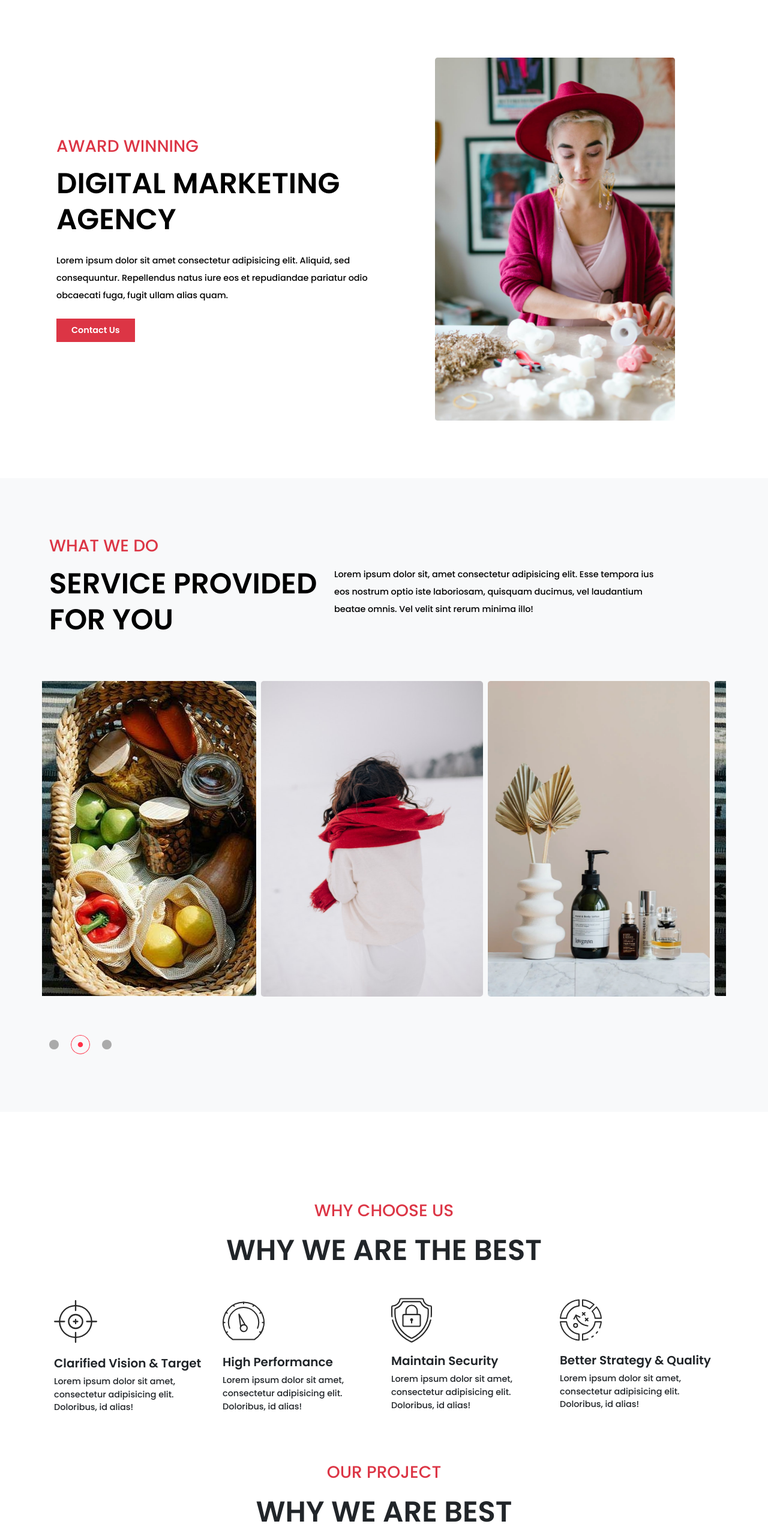
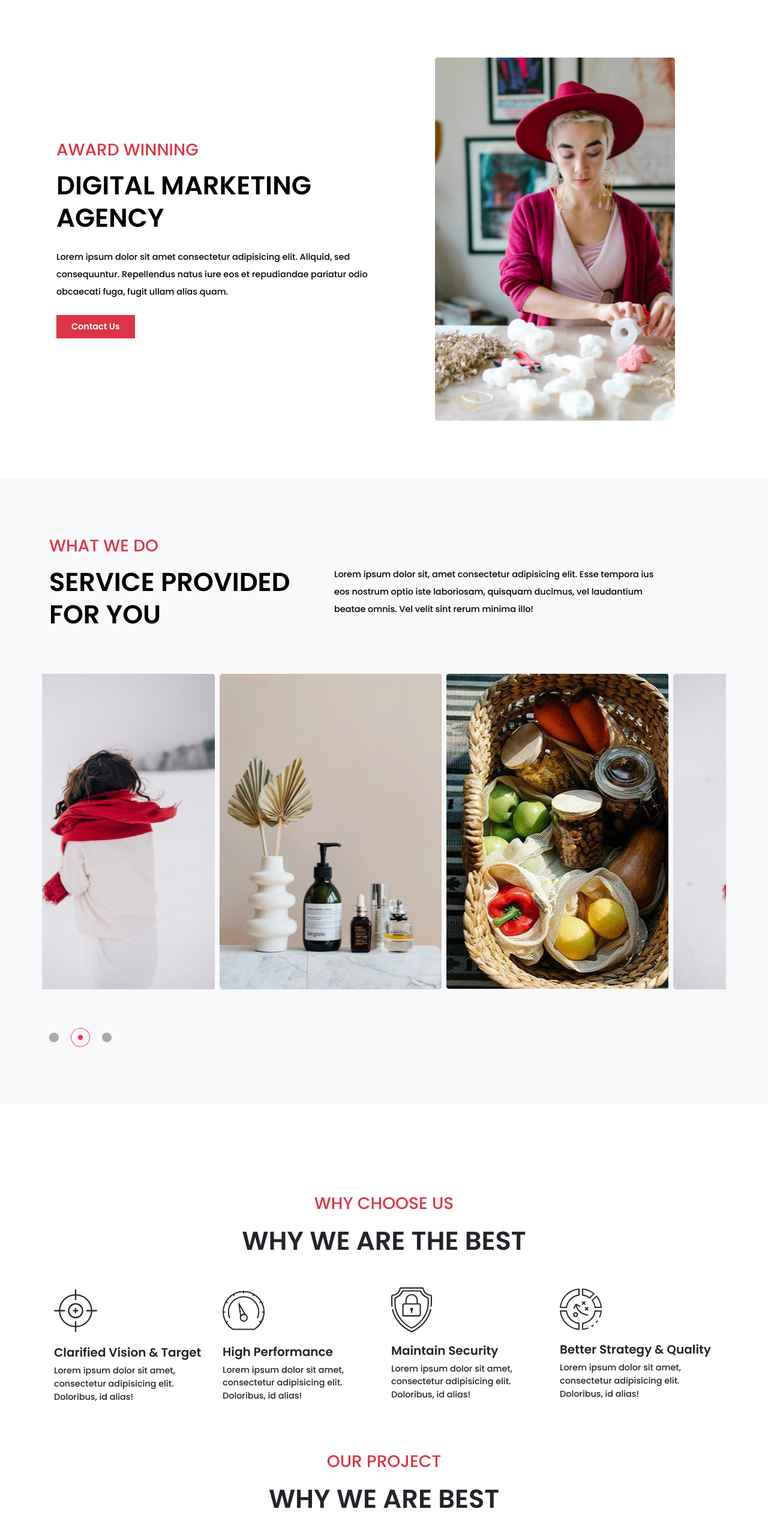
Before and after one commit to SritharanKalimuthu/Fyle-Assignment, a plain HTML site: page index.html in a window 1280 px wide. Shown: the top 2560 px of the page at 60% size. Drawn offline with nearby package versions, Linux system fonts and the light colour scheme.

Commit message:
Latest commit

```diff
--- a/index.html
+++ b/index.html
@@ -19,7 +19,7 @@
                 </div>
                 <div class="col-lg-6">
                     <h4 class="fs-3 fw-medium text-danger mb-3 text-uppercase">Award winning</h4>
-                    <h1 class="fw-semibold text-black lh-sm mb-4 text-uppercase " style="font-size: 3rem;">Digital marketing agency</h1>
+                    <h1 class="fw-semibold text-black lh-sm mb-4 text-uppercase " style="font-size: 2.7rem;">Digital marketing agency</h1>
                     <p class="lead text-black fw-medium lh-lg mb-4" style="font-size: .9rem;">Lorem ipsum dolor sit amet consectetur adipisicing elit. Aliquid, sed consequuntur. Repellendus natus iure eos et repudiandae pariatur odio obcaecati fuga, fugit ullam alias quam.</p>
                     <div class="d-grid gap-2 d-md-flex justify-content-md-start">
                         <button type="button" id="contactUsBtn"  class="btn btn-danger rounded-0 px-4 py-2 me-md-2 fw-semibold" style="font-size: .9rem;">Contact Us</button>
@@ -31,11 +31,11 @@
 
         <!-- What We Do Section -->
         <section class="bg-light py-5">
-            <div class="about-container overflow-hidden container col-xxl-9 py-5">
+            <div class="about-container overflow-hidden container col-xxl-8 py-5">
                 <div class="row">
                     <h4 class="fs-3 fw-medium text-danger mb-3 text-uppercase">what we do</h4>
                     <div class="col-md-5">
-                        <h1 class="fw-semibold text-black lh-sm mb-4 text-uppercase " style="font-size: 3rem;">service provided for you</h1>
+                        <h1 class="fw-semibold text-black lh-sm mb-4 text-uppercase " style="font-size: 2.7rem;">service provided for you</h1>
                     </div>
                     <div class="col-md-6">
                         <p class="lead text-black fw-medium lh-lg mb-4" style="font-size: .9rem;">Lorem ipsum dolor sit, amet consectetur adipisicing elit. Esse tempora ius eos nostrum optio iste
@@ -108,7 +108,7 @@
             <div class="container py-5" id="about">
                 <div class="text-center mb-5">
                     <span class="fs-3 text-danger fw-medium mb-1 text-uppercase">why choose us</span>
-                    <h1 class="fw-semibold mt-3 mb-4 text-uppercase" style="font-size: 3rem;">why we are the best</h1>
+                    <h1 class="fw-semibold mt-3 mb-4 text-uppercase" style="font-size: 2.7rem;">why we are the best</h1>
                 </div>
                 <div class="row mb-5">
                     <div class="col-md-3 mb-4">
@@ -135,7 +135,7 @@
                 <!--Project section-->
                 <div class="text-center my-5">
                     <span class="fs-3 text-danger fw-medium mb-1 text-uppercase">OUR PROJECT</span>
-                    <h1 class="fw-semibold mt-3 mb-4 text-uppercase" style="font-size: 3rem;">WHY WE ARE BEST</h1>
+                    <h1 class="fw-semibold mt-3 mb-4 text-uppercase" style="font-size: 2.7rem;">WHY WE ARE BEST</h1>
                 </div>
                 <div class="row">
                     <div class="col-md-8 mb-4">
@@ -164,7 +164,7 @@
             <div class="container col-xxl-8 px-2 py-5">
                 <div class="heading text-center">
                     <span class="fs-3 text-danger fw-medium mb-1 text-uppercase">expert growth</span>
-                    <h1 class="fw-semibold mt-3 mb-4 text-uppercase" style="font-size: 3rem;">our company growth</h1>
+                    <h1 class="fw-semibold mt-3 mb-4 text-uppercase" style="font-size: 2.7rem;">our company growth</h1>
                 </div>
                 <div class="row text-center">
                     <div class="col-md-3 col-sm-6 mb-4">
@@ -203,7 +203,7 @@
             <div class="container col-xxl-8 px-2 py-5">
                 <div class="heading text-center mb-4">
                     <span class="fs-3 text-danger fw-medium mb-1 text-uppercase">client's feedback</span>
-                    <h1 class="fw-semibold mt-3 mb-4 text-uppercase" style="font-size: 3rem;">people say's about us!</h1>
+                    <h1 class="fw-semibold mt-3 mb-4 text-uppercase" style="font-size: 2.7rem;">people say's about us!</h1>
                 </div>
                 <div class="row justify-content-center">
                     <div class="col-lg-8 col-md-10">
--- a/script.js
+++ b/script.js
@@ -56,7 +56,7 @@ $(document).ready(function () {
     items.clone().appendTo(carouselContainer);
 
     function goToSlide(index) {
-        carouselContainer.css('transform', 'translateX(' + (-70 * index) + '%)');
+        carouselContainer.css('transform', 'translateX(' + (-110 * index) + '%)');
         dots.removeClass('red-circle');
         dots.eq(index % totalItems).addClass('red-circle');
     }
--- a/style.css
+++ b/style.css
@@ -9,7 +9,11 @@
 
 body{
     overflow-x: hidden;
-    transition: all .5s ease;
+}
+
+main{
+    transition: all .6s ease;
+
 }
 
 .project-content{
```
